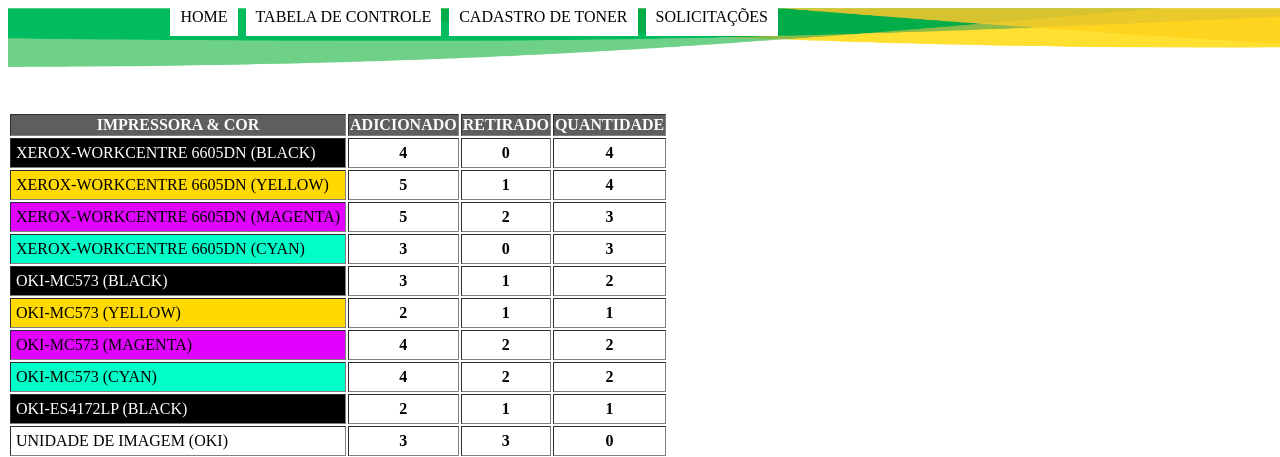
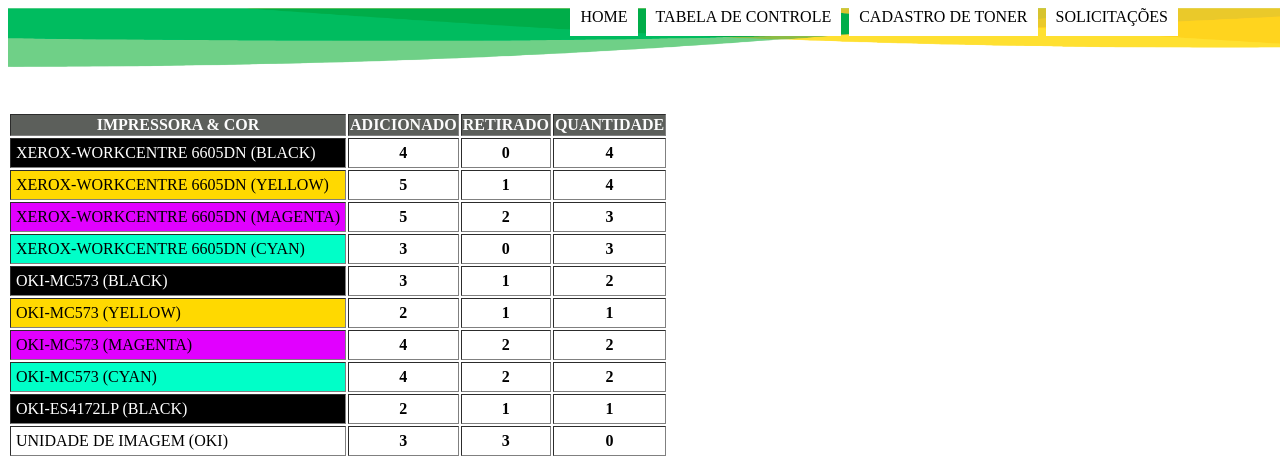
Before and after one commit to Taylon-00/Taylon-00.github.io, a PHP site: page / in a window 1280 px wide; the page is wider, and only the part inside the window is pictured. Shown: the top 457 px of that part. Run offline with PHP 8.4, Linux system fonts and the light colour scheme.

Commit message:
Update style.css

```diff
--- a/css/style.css
+++ b/css/style.css
@@ -19,7 +19,7 @@ nav#menu ul {
      text-transform: uppercase;
      position: absolute;
      top: -20px;
-     right: 500px;
+     right: 100px;
 }
 nav#menu li {
      display: inline-block;
```
